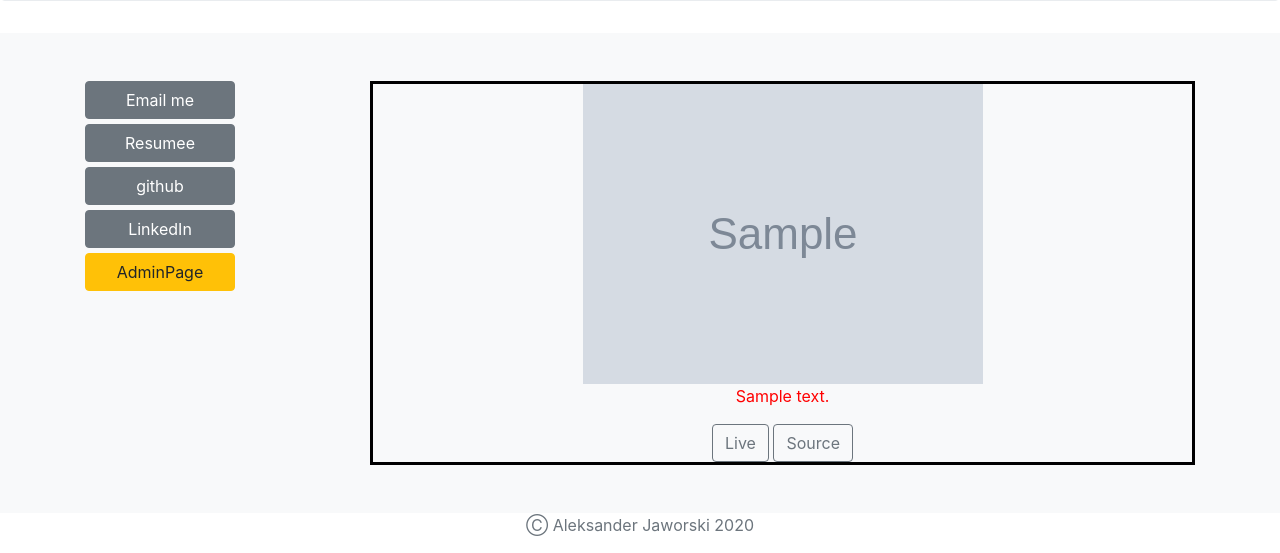
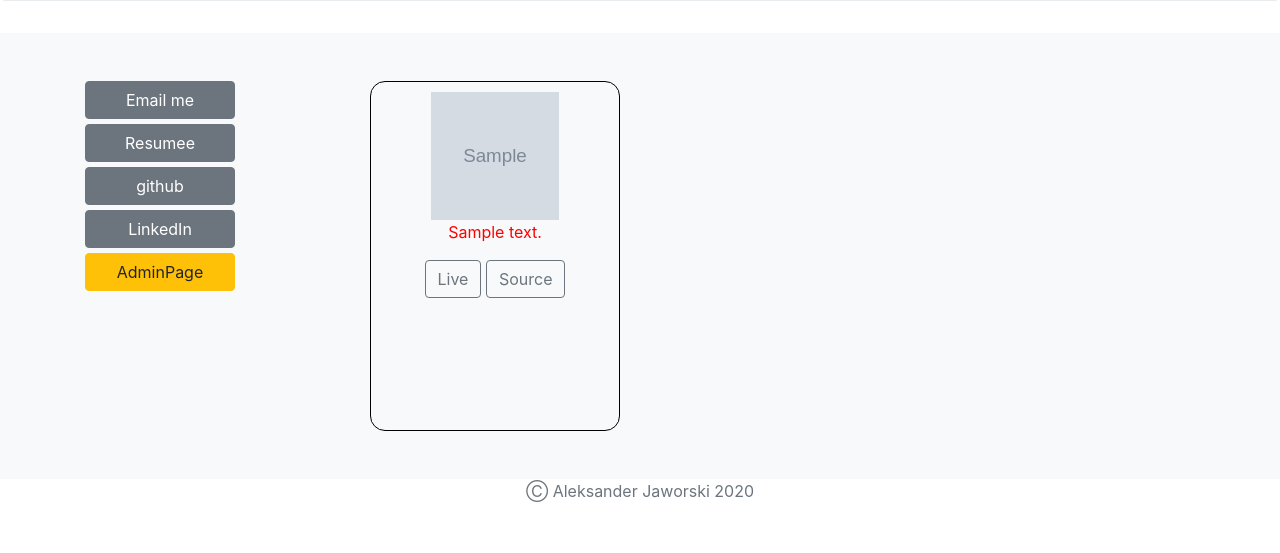
Before and after one commit to JaworskiAleksander/portfolio_site, a Django app: template portfolio_project/jobs/templates/jobs/home.html in a window 1280 px wide. Shown: the part 373-926 px from the top of the page. After the commit the page ends 875 px from the top, so only its background shows below. Run offline with Django 3.2, Linux system fonts and the light colour scheme; the template is opened without the code that fills it: most values are stand-ins (such as "Sample title", 1, 10 or a date in 2020); grey boxes marked "Sample" are stand-in pictures; some libraries are stand-ins or nearby versions.

Commit message:
css update

```diff
--- a/portfolio_project/static/static/album.css
+++ b/portfolio_project/static/static/album.css
@@ -47,5 +47,15 @@
 }
 
 .my-flashcard{
-  border: 3px solid black;
+  width: 250px;
+  height: 350px;
+  border: 1px solid black;
+  border-radius: 15px;
+  padding: 10px;
+  justify-items: center;
 }
+
+.flashcard-img{
+  height: 128px;
+  width: 128px;
+}
```
